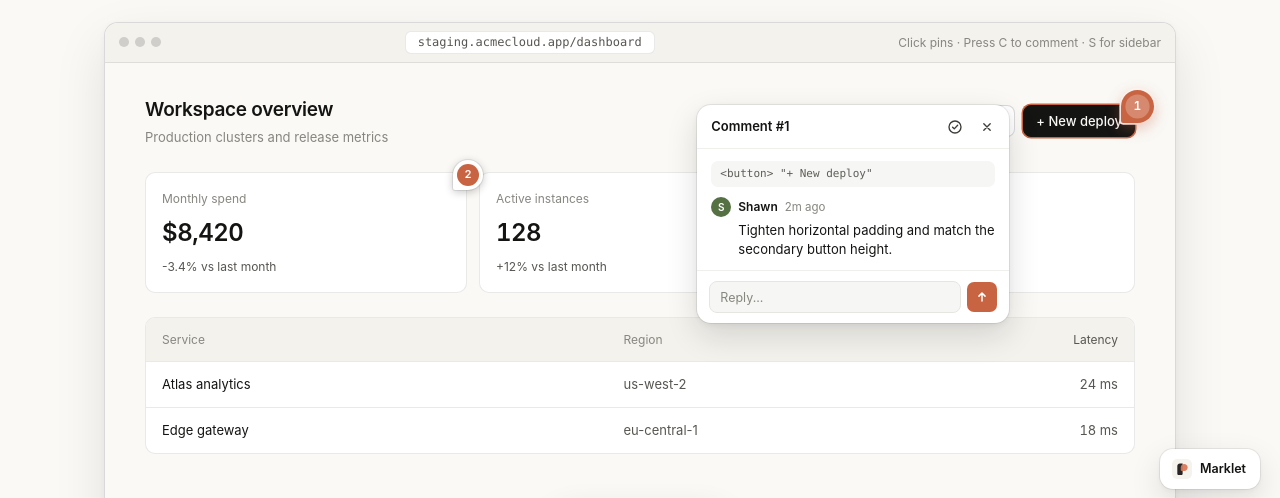
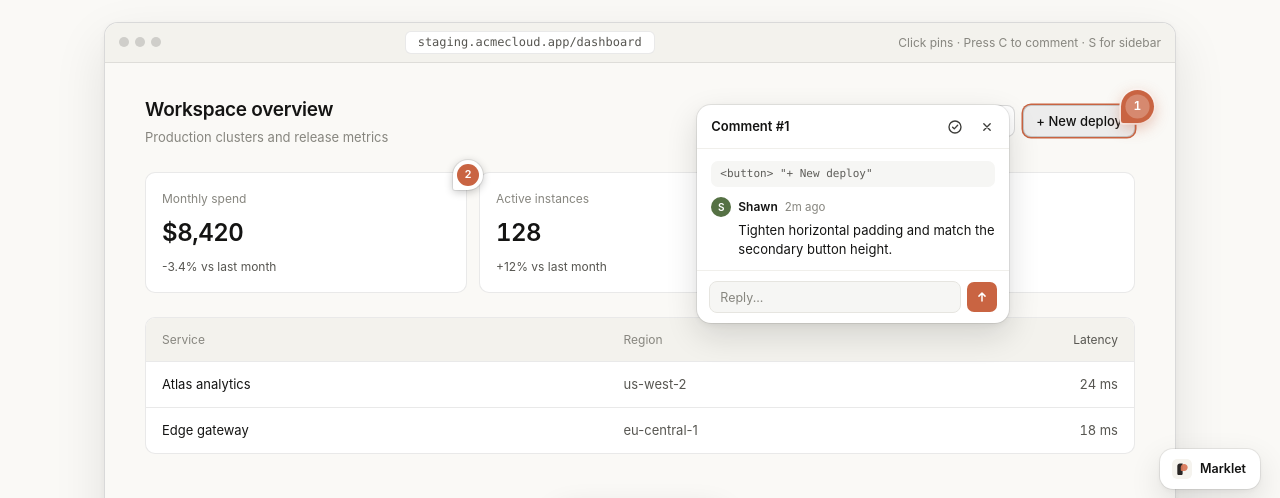
Before and after one commit to iamshawndeng/marklet, a Preact app: page docs/index.html in a window 1280 px wide. Shown: the part 291-789 px from the top of the page. Built offline with nearby package versions, Linux system fonts and the light colour scheme.

Commit message:
Soften mock primary button so it does not compete with hero Install CTA

```diff
--- a/docs/index.html
+++ b/docs/index.html
@@ -309,9 +309,9 @@
         flex-shrink: 0;
       }
       .mock-btn.primary {
-        background: var(--text);
-        border-color: var(--text);
-        color: var(--bg);
+        background: color-mix(in srgb, var(--text) 8%, var(--surface));
+        border-color: color-mix(in srgb, var(--text) 18%, transparent);
+        color: var(--text);
       }
       .mock-stats {
         display: grid;
```
